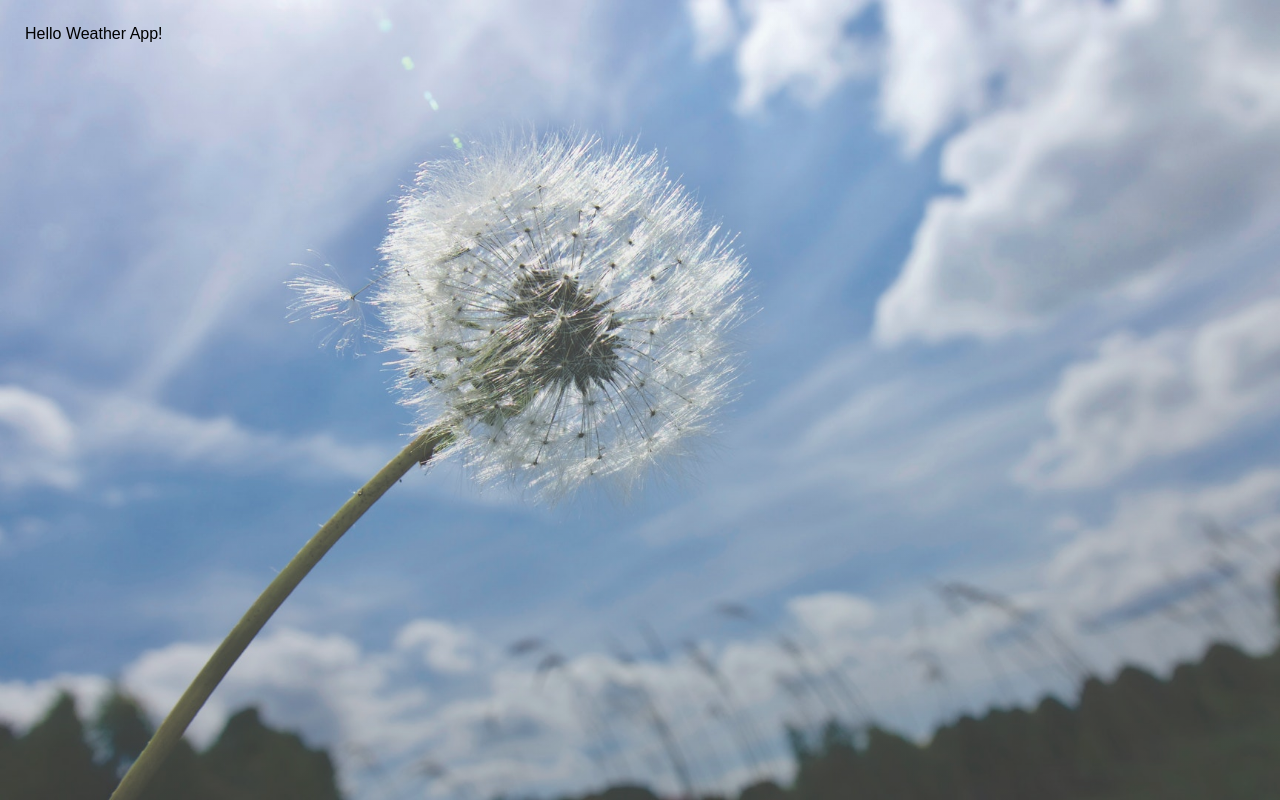
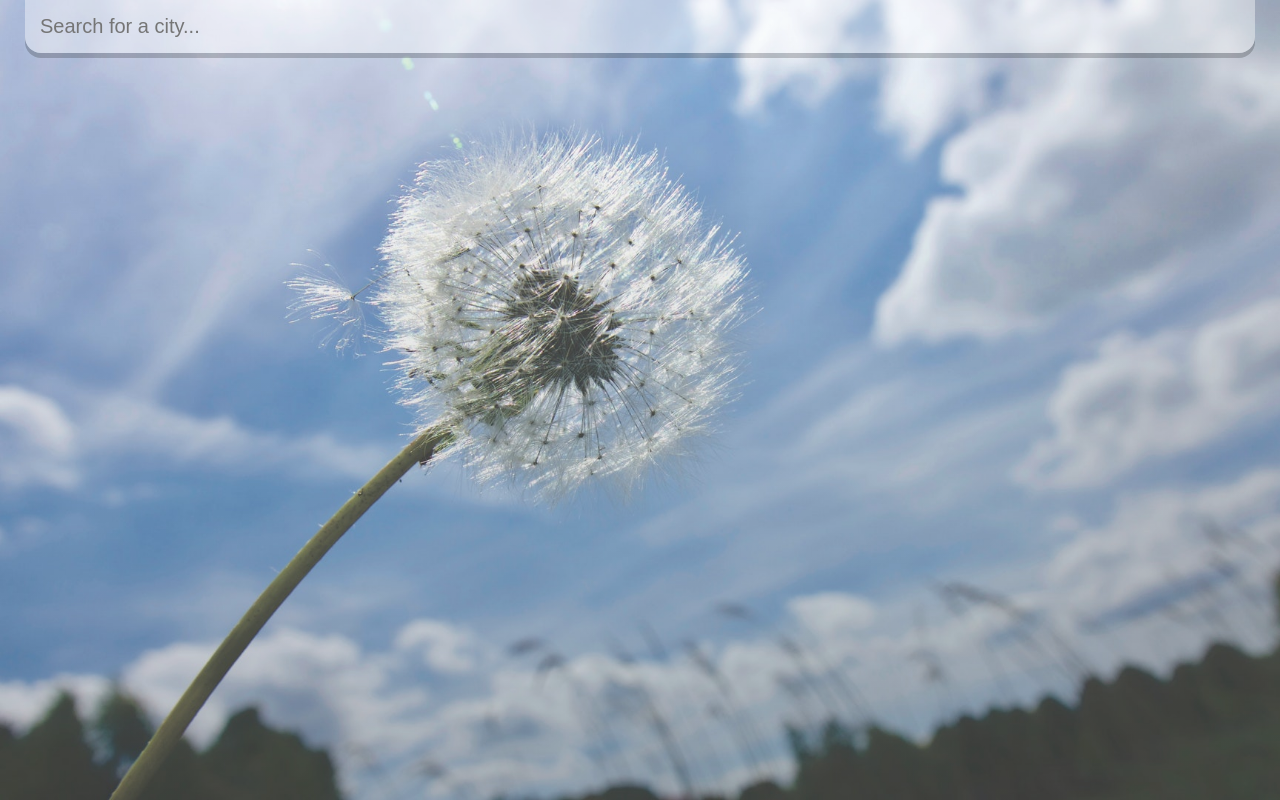
Before and after one commit to AbdelrhmanHamouda/WeatherApp-weatherUIService, a React (Create React App) app: page / in a window 1280 px wide. Built offline with nearby package versions, Linux system fonts and the light colour scheme.

Commit message:
Add search box

```diff
--- a/src/App.js
+++ b/src/App.js
@@ -6,7 +6,13 @@ function App() {
   return (
     <div className="App">
       <main>
-        Hello Weather App!
+        <div className="search-box">
+          <input
+            type="text"
+            className="search-bar"
+            placeholder="Search for a city..."
+          />
+        </div>
       </main>
     </div>
   );
```
